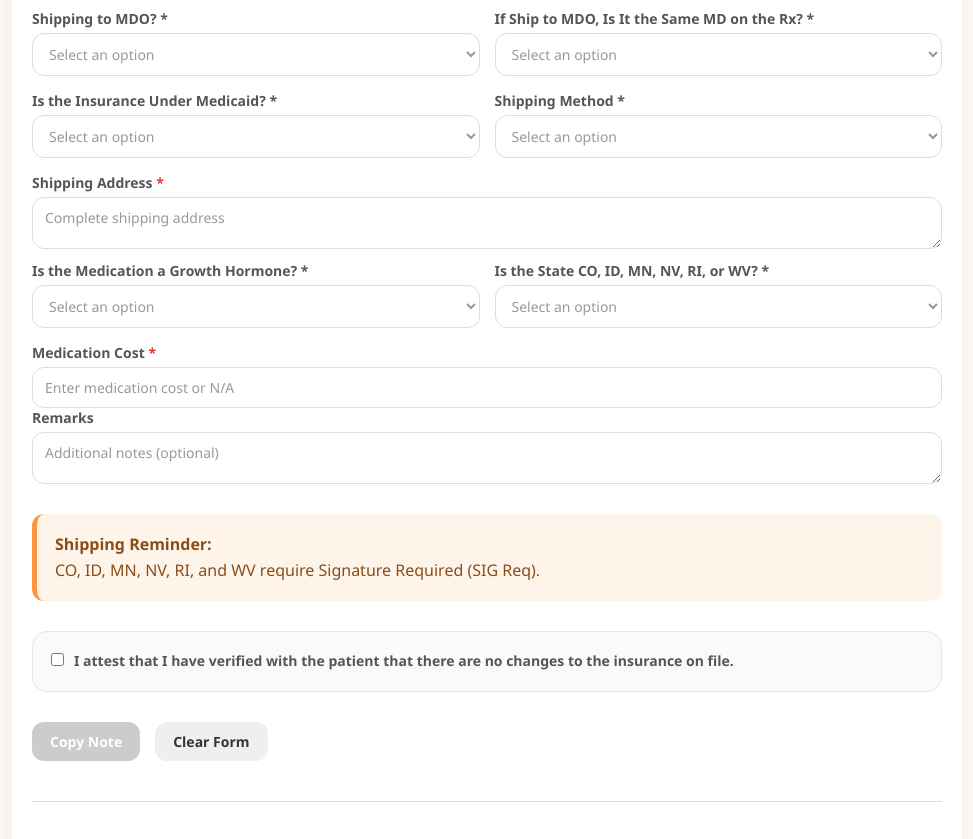
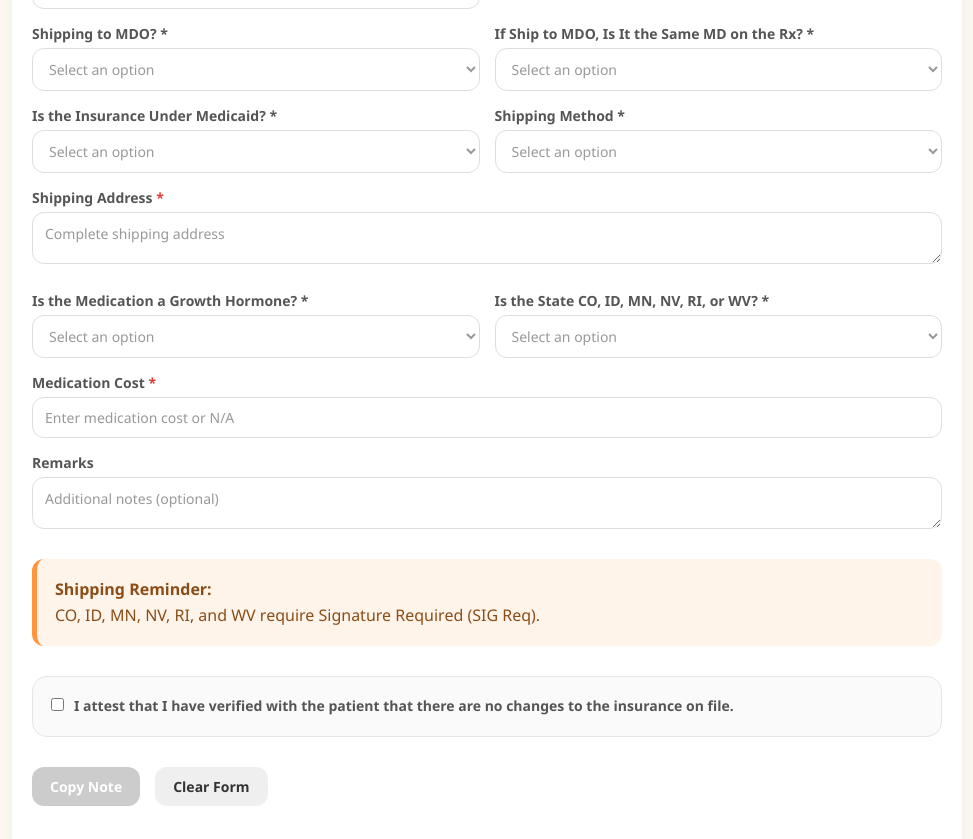
Before and after one commit to jackyroseala-blip/note, a plain HTML site: page index.html in a window 1280 px wide. Shown: the part 712-1551 px from the top of the page, without its empty margins (153-1126 px from the left). Drawn offline with Linux system fonts and the light colour scheme.

Commit message:
Update style.css

```diff
--- a/style.css
+++ b/style.css
@@ -477,6 +477,36 @@ select option{
     color:#8A4B00;
 }
 
+
+/* ====================================
+   UPDATED DEL SET FORM
+==================================== */
+
+#noteTab > .form-group,
+#noteTab > #otherRelationshipContainer,
+#noteTab > #otherShippingContainer {
+    margin-bottom: 15px;
+}
+
+#addressReasonContainer {
+    align-self: end;
+}
+
+#noteTab textarea {
+    line-height: 1.5;
+}
+
+#noteTab input[type="date"] {
+    color: #777;
+}
+
+.form-group select,
+.form-group input,
+.form-group textarea {
+    width: 100%;
+}
+
+
 .standard-badge{
     background:#E6F4EA;
     color:#0A6E31;
```
